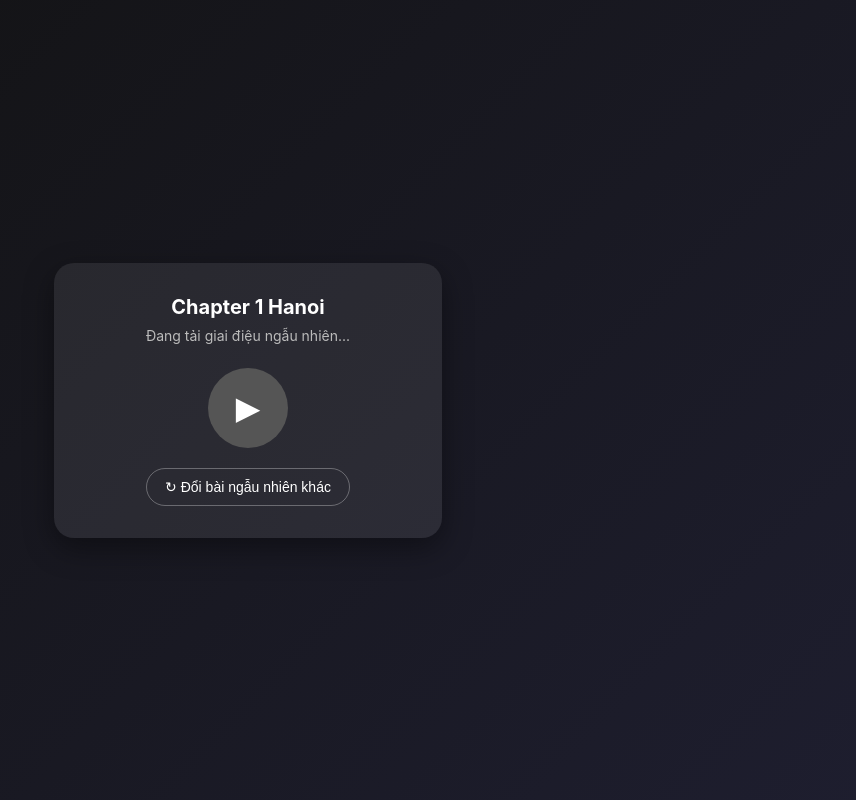
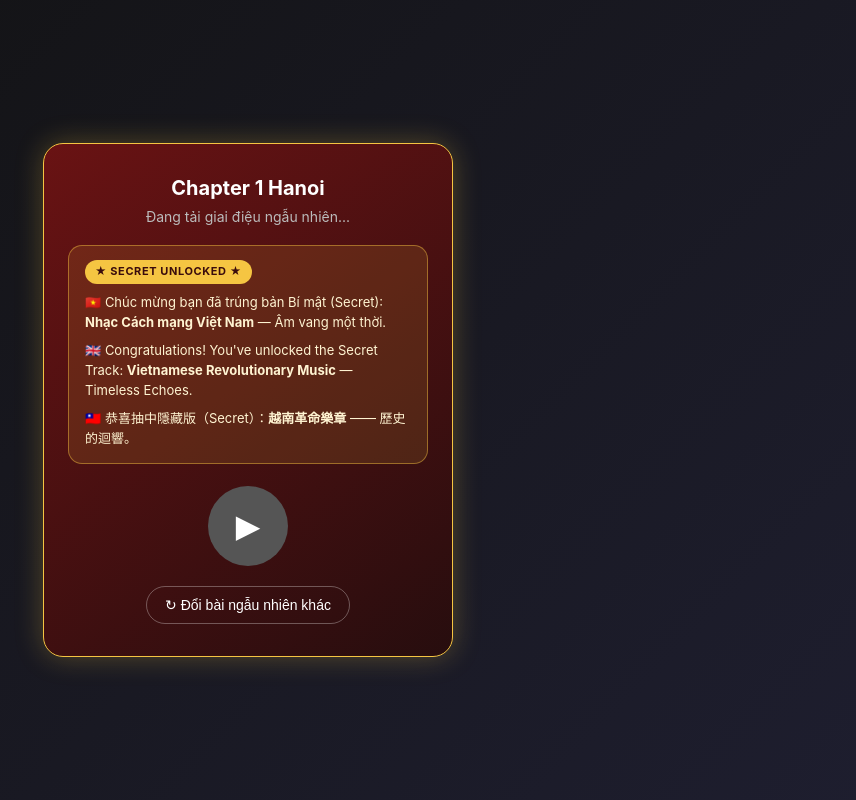
Before and after one commit to huyenmy13032003-byte/Random-music-Hanoi, a plain HTML site: page index.html in a window 1280 px wide. Shown: the whole page, without its empty margins (392-1248 px from the left). Drawn offline with Linux system fonts and the light colour scheme.

Commit message:
Adjust styles and add secret banner functionality

```diff
--- a/index.html
+++ b/index.html
@@ -11,7 +11,7 @@
       flex-direction: column;
       justify-content: center;
       align-items: center;
-      height: 100vh;
+      min-height: 100vh;
       margin: 0;
       background: linear-gradient(135deg, #121212, #1e1e2f);
       color: #ffffff;
@@ -24,17 +24,56 @@
       padding: 32px 24px;
       border-radius: 20px;
       width: 100%;
-      max-width: 340px;
+      max-width: 360px;
       box-shadow: 0 10px 30px rgba(0, 0, 0, 0.4);
+      transition: all 0.3s ease;
+    }
+    /* Hiệu ứng trang trọng khi trúng bài Secret */
+    .card.secret-card {
+      background: linear-gradient(145deg, rgba(120, 18, 18, 0.85), rgba(40, 12, 12, 0.92));
+      border: 1.5px solid #f5c542;
+      box-shadow: 0 0 28px rgba(245, 197, 66, 0.28);
     }
     h2 {
       margin: 0 0 8px;
       font-size: 20px;
     }
     p {
-      margin: 0 0 24px;
+      margin: 0 0 20px;
       font-size: 14px;
       color: #bbbbbb;
+    }
+    #secret-banner {
+      display: none;
+      margin: 0 0 22px;
+      padding: 14px 16px;
+      border-radius: 14px;
+      background: rgba(245, 197, 66, 0.12);
+      border: 1px solid rgba(245, 197, 66, 0.45);
+      text-align: left;
+      font-size: 13px;
+      line-height: 1.55;
+      color: #fff4d2;
+    }
+    #secret-banner .secret-badge {
+      display: inline-block;
+      margin-bottom: 8px;
+      padding: 3px 10px;
+      border-radius: 999px;
+      background: #f5c542;
+      color: #3a0c0c;
+      font-weight: 700;
+      font-size: 11px;
+      letter-spacing: 0.6px;
+      text-transform: uppercase;
+    }
+    #secret-banner p {
+      margin: 0 0 8px;
+      font-size: 13px;
+      color: #fff4d2;
+    }
+    #secret-banner p:last-child {
+      margin-bottom: 0;
     }
     .btn-play {
       width: 80px;
@@ -50,11 +89,16 @@
       align-items: center;
       transition: transform 0.15s ease, background 0.2s;
     }
+    .secret-card .btn-play {
+      background: #d9a426;
+      color: #2b0909;
+    }
     .btn-play:active {
       transform: scale(0.94);
     }
     .btn-play:disabled {
       background: #555;
+      color: #fff;
       cursor: wait;
     }
     .btn-next {
@@ -77,9 +121,17 @@
   </style>
 </head>
 <body>
-  <div class="card">
+  <div id="musicCard" class="card">
     <h2>Chapter 1 Hanoi</h2>
     <p id="status">Đang tải giai điệu ngẫu nhiên...</p>
+
+    <!-- Khung chúc mừng chỉ hiện khi trúng bài Secret (Tiến về Hà Nội) -->
+    <div id="secret-banner">
+      <span class="secret-badge">★ Secret Unlocked ★</span>
+      <p><strong>🇻🇳</strong> Chúc mừng bạn đã trúng bản Bí mật (Secret): <strong>Nhạc Cách mạng Việt Nam</strong> — Âm vang một thời.</p>
+      <p><strong>🇬🇧</strong> Congratulations! You've unlocked the Secret Track: <strong>Vietnamese Revolutionary Music</strong> — Timeless Echoes.</p>
+      <p><strong>🇹🇼</strong> 恭喜抽中隱藏版（Secret）：<strong>越南革命樂章</strong> —— 歷史的迴響。</p>
+    </div>
 
     <div id="controls">
       <button id="playBtn" class="btn-play" disabled>▶</button>
@@ -106,13 +158,21 @@
       { type: "youtube", id: "JVKkuRw9Ges", start: 76 },
       { type: "drive",   id: "1O_PvBOgZfP-DzeUl7aekHUOW3K2Y-9_V" },
       { type: "drive",   id: "1LVK0hmZNfRgPdj5sgye_lLrMvs2i0R6C" },
-      { type: "youtube", id: "JqCcml9QvIQ", start: 46 }
+      { type: "youtube", id: "JqCcml9QvIQ", start: 46, isSecret: true }
     ];
 
     const baiHat = danhSachNhac[Math.floor(Math.random() * danhSachNhac.length)];
+    const musicCard = document.getElementById("musicCard");
+    const secretBanner = document.getElementById("secret-banner");
     const statusEl = document.getElementById("status");
     const playBtn = document.getElementById("playBtn");
     const driveAudio = document.getElementById("drive-audio");
+
+    // Hiển thị lời chúc 3 thứ tiếng nếu quay trúng bài Secret
+    if (baiHat.isSecret) {
+      musicCard.classList.add("secret-card");
+      secretBanner.style.display = "block";
+    }
 
     let player;
     let isPlaying = false;
@@ -120,7 +180,7 @@
     if (baiHat.type === "drive") {
       driveAudio.src = `https://docs.google.com/uc?export=download&id=${baiHat.id}`;
       playBtn.disabled = false;
-      statusEl.textContent = "Bấm nút xanh bên dưới để nghe nhạc";
+      statusEl.textContent = "Bấm nút bên dưới để nghe nhạc";
 
       driveAudio.addEventListener("playing", () => {
         isPlaying = true;
@@ -160,7 +220,7 @@
         events: {
           onReady: () => {
             playBtn.disabled = false;
-            statusEl.textContent = "Bấm nút xanh bên dưới để nghe nhạc";
+            statusEl.textContent = "Bấm nút bên dưới để nghe nhạc";
           },
           onError: () => {
             statusEl.textContent = "Bài này bị hạn chế, đang đổi bài khác...";
```
